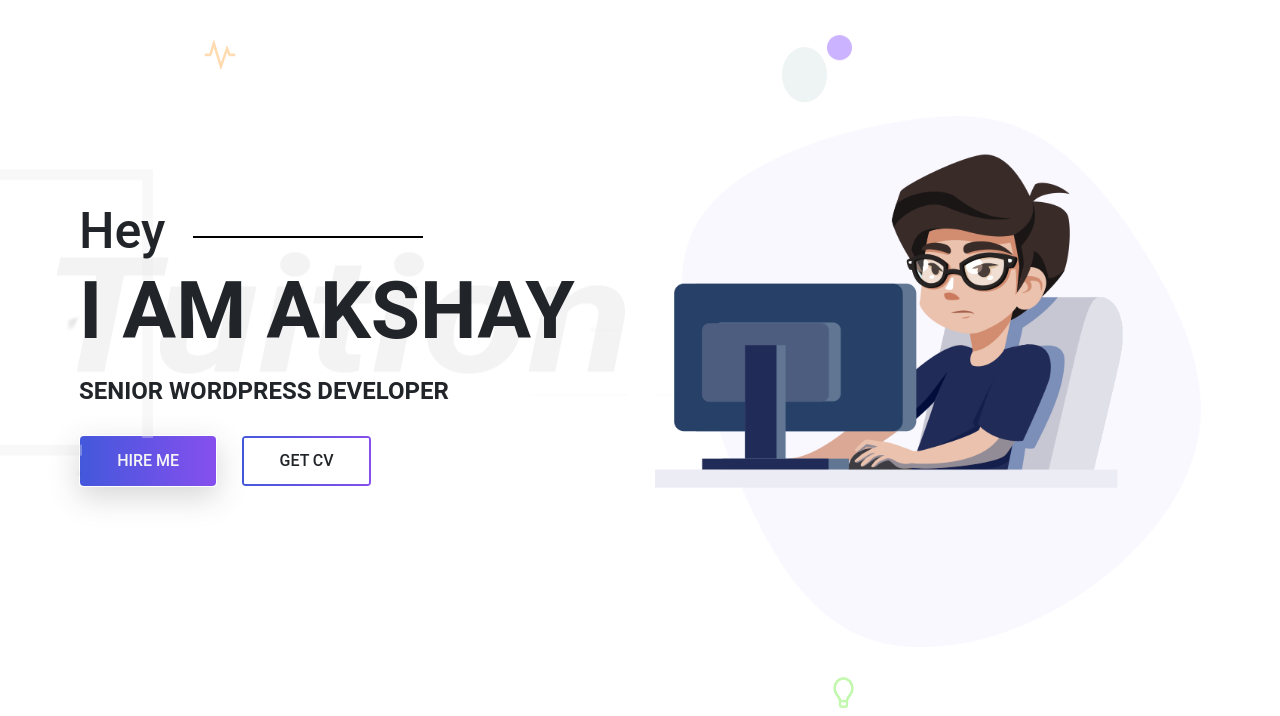
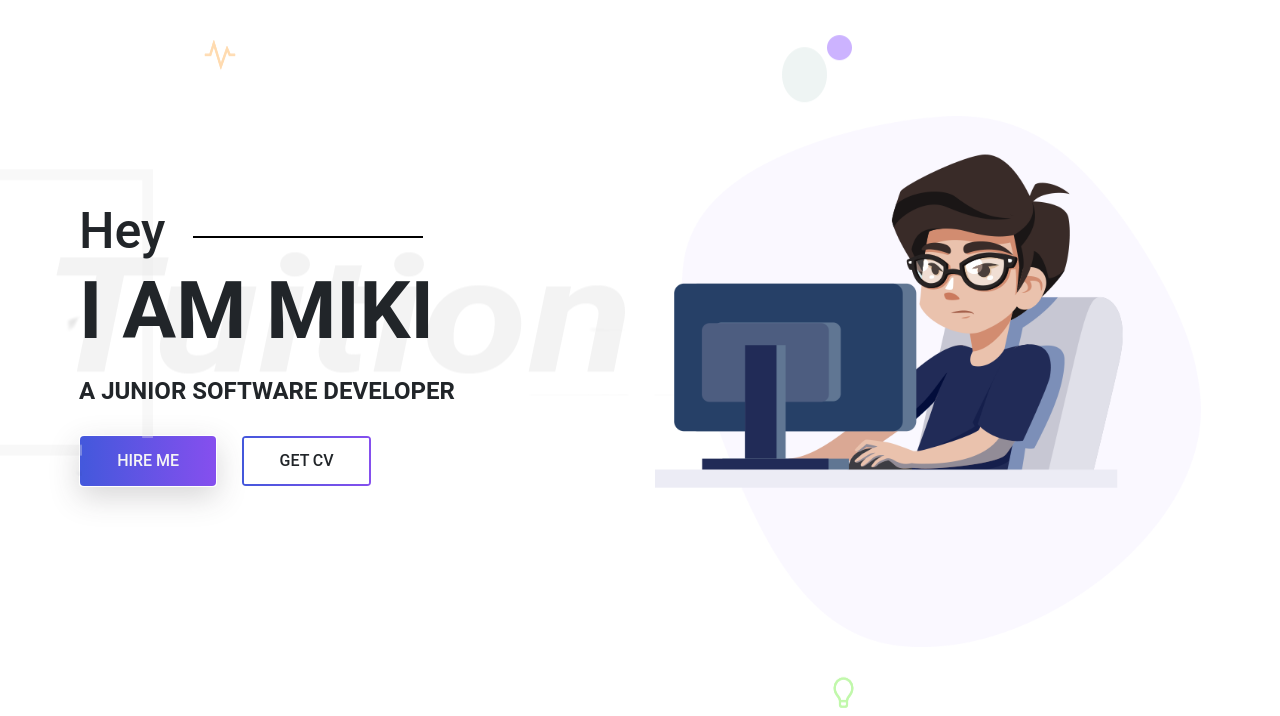
Before and after one commit to mikias-tulu/PortfolioWebsite, a plain HTML site: page Index.html in a window 1280 px wide. Shown: the part 84-800 px from the top of the page. Drawn offline with Linux system fonts and the light colour scheme.

Commit message:
Modified Index.html

```diff
--- a/Index.html
+++ b/Index.html
@@ -5,7 +5,7 @@
     <meta charset="UTF-8">
     <meta name="viewport" content="width=device-width, initial-scale=1.0">
     <meta http-equiv="X-UA-Compatible" content="ie=edge">
-    <title>Daily Tuition</title>
+    <title>Miki Portfolio</title>
 
 
     <!--  Bootstrap css file  -->
@@ -88,8 +88,8 @@
                 <div class="row">
                     <div class="col-lg-6 col-md-12 site-title">
                         <h3 class="title-text">Hey</h3>
-                        <h1 class="title-text text-uppercase">I am Akshay</h1>
-                        <h4 class="title-text text-uppercase">Senior Wordpress Developer</h4>
+                        <h1 class="title-text text-uppercase">I am Miki</h1>
+                        <h4 class="title-text text-uppercase">A Junior Software Developer</h4>
                         <div class="site-buttons">
                             <div class="d-flex flex-row flex-wrap">
                                 <button type="button" class="btn button primary-button mr-4 text-uppercase">hire
@@ -579,7 +579,7 @@
                 <div class="copyrights text-center">
                     <p class="para">
                         Copyright ©2019 All rights reserved | This template is made with by
-                        <a href="#"><span style="color: var(--primary-color);">Daily Tuition</span></a>
+                        <a href="#"><span style="color: var(--primary-color);">Miki Portfolio</span></a>
                     </p>
                 </div>
             </div>
```
